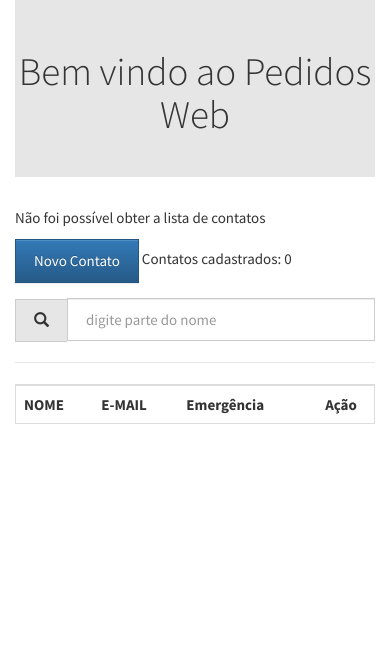
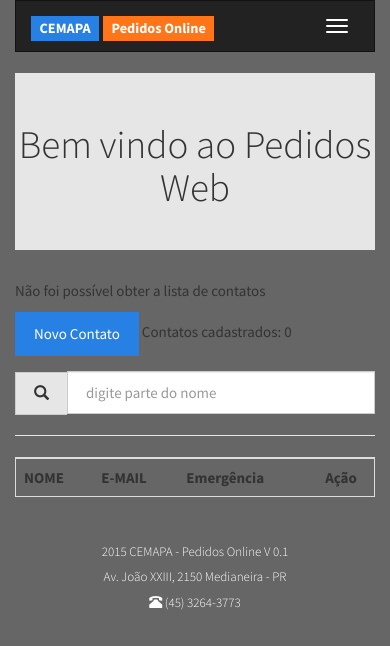
Before and after one commit to adrieldias/pedidoweb, a website: page public/index.html in a window 390 px wide. Drawn offline with nearby package versions, Linux system fonts and the light colour scheme; no server answers.

Commit message:
Signed-off-by: adrieldias <adrieldias@hotmail.com>

```diff
--- a/public/index.html
+++ b/public/index.html
@@ -2,17 +2,42 @@
 <!doctype html>
 <html ng-app="pedidoweb">
 	<head>
-		<title>Pedidos Web</title>
+		<title>Pedidos Online</title>
 		<!-- <meta name="viewport" content="width=device-width"> -->
 		<meta charset="UTF-8">
 		<link rel= "stylesheet" href= "vendor/bootstrap/dist/css/bootstrap.css" >
-		<link rel= "stylesheet" href= "vendor/bootstrap/dist/css/bootstrap-theme.css" >
+		<!--<link rel= "stylesheet" href= "vendor/bootstrap/dist/css/bootstrap-theme.css" >-->
+
+		<!-- estilos personalizados -->
+		<link type="text/css" rel="stylesheet" href="stylesheet/stylesheet.css" />
 	</head>
 
 	<body class="container">
+		<nav class="navbar navbar-default">
+				<div class="navbar-header">
+				<button type="button" class="navbar-toggle collapsed" data-toggle="collapse" data-target="#bs-example-navbar-collapse-1">
+					<span class="sr-only">Toggle navigation</span>
+					<span class="icon-bar"></span>
+					<span class="icon-bar"></span>
+					<span class="icon-bar"></span>
+				</button>
+				<a class="navbar-brand" href="#">
+					<span class="label label-primary">CEMAPA</span>
+					<span class="label label-warning">Pedidos Online</span>
+				</a>
+				</div>
+
+				<div class="collapse navbar-collapse" id="bs-example-navbar-collapse-1">
+
+				<!--<ul class="nav navbar-nav navbar-right">
+					<li><a href="#">Link</a></li>
+				</ul>-->
+				</div>
+		</nav>
 		<div ng-view>
 
 		</div>
+
 		<script src="vendor/angular/angular.js"></script>
 		<script src="vendor/angular-route/angular-route.js"></script>
 		<script src="vendor/angular-resource/angular-resource.js"></script>
@@ -20,5 +45,20 @@
 		<script src="js/services/ContatoService.js"></script>
 		<script src="js/controllers/ContatosController.js"></script>
 		<script src="js/controllers/ContatoController.js"></script>
+		<script src="vendor/jquery/dist/jquery.js"></script>
+		<script src="vendor/bootstrap/dist/js/bootstrap.min.js"></script>
+		<footer>
+			<div align="center">
+			<br>
+			<p><h6>2015 CEMAPA - Pedidos Online V 0.1</h6></p>
+			<p><h6>Av. João XXIII, 2150 Medianeira - PR</h6></p>
+			<p>
+				<h6>
+					<span class="glyphicon glyphicon-phone-alt" aria-hidden="true"></span>
+					(45) 3264-3773
+				</h6>
+			</p>
+			</div>
+		</footer>
 	</body>
 </html>
--- /dev/null
+++ b/public/stylesheet/stylesheet.css
@@ -0,0 +1,18 @@
+
+body{
+	background-color: #666666;
+}
+
+footer{
+	color: white;
+}
+
+.principal{
+
+	background-color: #FFFFFF;
+}
+
+.menulateral{
+	color: white;
+	background-color: #CCCCCC;
+}
```
